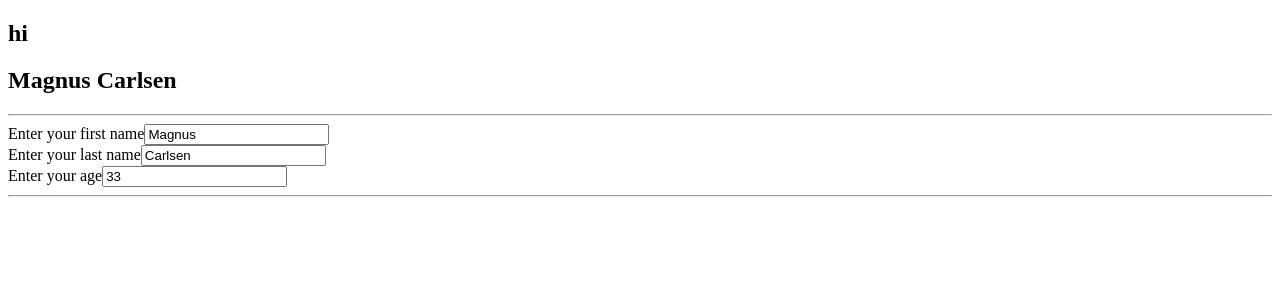
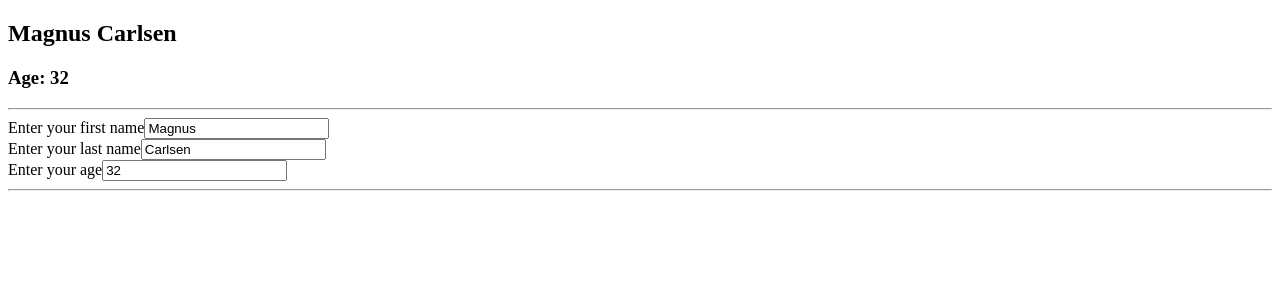
Before and after one commit to abh1sh3kk/dynamic-form, a React (Vite) app: page / in a window 1280 px wide. Shown: the top 300 px of the page. Built offline with nearby package versions, Linux system fonts and the light colour scheme.

Commit message:
make form field dynamic

```diff
--- a/src/App.jsx
+++ b/src/App.jsx
@@ -1,63 +1,73 @@
 import { useState } from "react";
 import "./App.css";
+import FormField from "./FormField";
 
 function App() {
     const [formData, setFormData] = useState({
         fname: "Magnus",
         lname: "Carlsen",
-        age: 33,
+        age: 32,
     });
 
     const handleChange = (e) => {
-      console.log(e.target.name)
-      console.log(e.target.name.value)
-      set
-        // setFormData({
-        //     ...formData,
-        //     [e.target.name]: e.target.name.value,
-        // });
+        setFormData({
+            ...formData,
+            [e.target.name]: e.target.value,
+        });
     };
+
+    const schema = [
+        {
+            type: "text",
+            placeholder: "First Name",
+            label: "Enter your first name",
+            name: "fname",
+        },
+        {
+            type: "text",
+            placeholder: "Last Name",
+            label: "Enter your last name",
+            name: "lname",
+        },
+        {
+            type: "number",
+            placeholder: "Age",
+            label: "Enter your age",
+            name: "age",
+        },
+    ];
 
     return (
         <>
-        <h2>hi</h2>
             <h2>
                 {formData.fname} {formData.lname}
             </h2>
+            <h3>Age: {formData.age}</h3>
+
             <hr />
+
             <form>
+
+                {schema.map((obj, index) => {
+
+                    return (
+                        <section key={index}>
                             <label>
-                    <span>Enter your first name</span>
+                                <span>{obj.label}</span>
                                 <input
-                        type="text"
-                        placeholder="Enter your first name"
-                        value={formData.fname}
+                                    type={obj.type}
+                                    placeholder={obj.placeholder}
+                                    value={formData[obj.name]}
                                     onChange={handleChange}
-                        name="fname"
+                                    name={obj.name}
                                 />
                             </label>
                             <br />
-                <label>
-                    <span>Enter your last name</span>
-                    <input
-                        type="text"
-                        placeholder="Enter your last name"
-                        value={formData.lname}
-                        onChange={handleChange}
-                        name="lname"
-                    />
-                </label>
-                <br />
-                <label>
-                    <span>Enter your age</span>
-                    <input
-                        type="number"
-                        placeholder="Enter your age"
-                        value={formData.age}
-                        onChange={handleChange}
-                        name="age"
-                    />
-                </label>
+                        </section>
+                    );
+
+                })}
+
             </form>
             <hr />
         </>
--- /dev/null
+++ b/src/FormField.jsx
@@ -0,0 +1,27 @@
+import React from "react";
+
+function FormField({ data, type, label, name, handleChange }) {
+    return (
+        <label>
+            <span>{label}</span>
+            <input
+                type={type}
+                placeholder={label}
+                value={data.fname}
+                onChange={handleChange}
+                name={name}
+            />
+        </label>
+    );
+}
+
+export default FormField;
+
+                // <FormField
+                //     data={formData}
+                //     placeholder="Enter your first name"
+                //     label="Enter your first name"
+                //     type="text"
+                //     handleChange={handleChange}
+                //     name="fname"
+                // />
```
Lines whose indentation alone changed are shown as unchanged.
